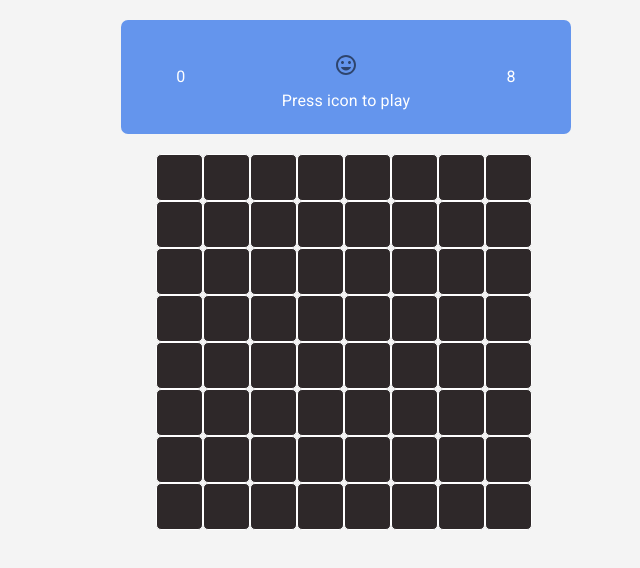
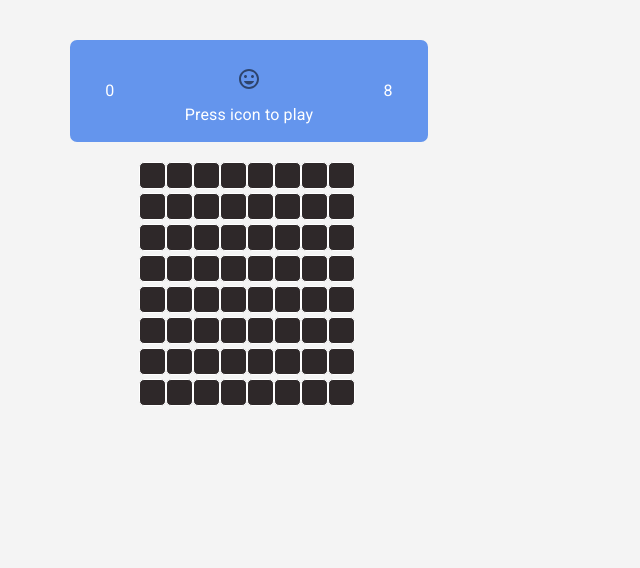
Before and after one commit to littlecastrum/minesweeper, a React (Create React App) app: page / in a window 1280 px wide. Shown: the top 568 px of the page, without its empty margins (391-1031 px from the left). Built offline with nearby package versions, Linux system fonts and the light colour scheme.

Commit message:
General settings for IndexDB

```diff
--- a/package.json
+++ b/package.json
@@ -10,6 +10,7 @@
     "lodash": "^4.17.15",
     "react": "^16.9.0",
     "react-dom": "^16.9.0",
+    "react-indexed-db": "^1.0.5",
     "react-scripts": "3.1.1",
     "typeface-roboto": "^0.0.75"
   },
--- a/src/App.tsx
+++ b/src/App.tsx
@@ -1,4 +1,4 @@
-import React, { FunctionComponent, useState } from 'react';
+import React, { FunctionComponent, ChangeEvent, useState } from 'react';
 import { makeStyles } from '@material-ui/styles';
 import { Container } from '@material-ui/core';
 
@@ -11,6 +11,11 @@ const useStyles = makeStyles({
     fontFamily: 'sans-serif',
     background: '#f4f4f4'
   },
+  root: {
+    display: 'flex',
+    flexDirection: 'column',
+    alignItems: 'center'
+  }
 });
 
 const App: FunctionComponent = () => {
@@ -19,7 +24,7 @@ const App: FunctionComponent = () => {
   const [mines, setMines] = useState(8);
 
   return (
-    <Container>
+    <Container className={classes.root}>
       <Game window={window} mines={mines}/>
     </Container>
   );
--- a/src/components/Game/Board.tsx
+++ b/src/components/Game/Board.tsx
@@ -7,8 +7,11 @@ import Cell from './Cell';
 
 const useStyles = makeStyles({
   board: {
-    width: '450px',
-    padding: '0 35px'
+    width: '220px',
+    margin: '0 auto'
+  },
+  cell: {
+    display: 'inline-block'
   },
   clear: {
     clear: 'both',
@@ -24,6 +27,7 @@ interface Props {
 
 const Board: FunctionComponent<Props> = ({ data, flagging, lookup }) => {
   const classes = useStyles();
+
   return (
     <div className={classes.board}>
       {
@@ -32,7 +36,7 @@ const Board: FunctionComponent<Props> = ({ data, flagging, lookup }) => {
             const coords = cell.coordinates
             const cellKey = `${coords.x}::${coords.y}`;
             return (
-              <div key={cellKey}>
+              <div key={cellKey} className={classes.cell}>
                 <Cell click={lookup} rightClick={flagging} data={cell} />
                 {(row[row.length - 1] === cell) ? <div className={classes.clear} /> : ''}
               </div>
--- a/src/components/Game/Cell.tsx
+++ b/src/components/Game/Cell.tsx
@@ -10,9 +10,9 @@ const useStyles = makeStyles({
     border: '1px solid #fff',
     float: 'left',
     lineHeight: '45px',
-    height: '45px',
+    height: '25px',
     textAlign: 'center',
-    width: '45px',
+    width: '25px',
     cursor: 'pointer',
     borderRadius: '5px',
     color: '#fff',
--- a/src/components/Game/Header.tsx
+++ b/src/components/Game/Header.tsx
@@ -14,12 +14,12 @@ import Timer, { timerState } from './Timer';
 
 const useStyles = makeStyles({
   details: {
-    marginBottom: '20px',
+    width: '30%',
+    margin: '20px auto',
     background: 'cornflowerblue',
-    padding: '7px',
     textAlign: 'center',
     color: '#fff',
-    minHeight: '100px',
+    padding: '15px 0',
     borderRadius: '7px',
     display: 'flex',
     justifyContent: 'space-around',
--- a/src/components/Game/index.tsx
+++ b/src/components/Game/index.tsx
@@ -1,6 +1,7 @@
-import React, { FunctionComponent, MouseEvent, useState } from 'react';
+import React, { FunctionComponent, useState, useEffect } from 'react';
 import { isEqual } from 'lodash';
 import { makeStyles } from '@material-ui/core';
+import { useIndexedDB } from 'react-indexed-db';
 
 import {
   createBoard,
@@ -20,9 +21,7 @@ import Header from './Header';
 
 const useStyles = makeStyles({
   root: {
-    width: '450px',
-    position: 'absolute',
-    left: '40%'
+    width: '100%',
   }
 })
 
@@ -35,8 +34,11 @@ export const Game: FunctionComponent<Props> = ({ window, mines }) => {
   const [board, setBoard] = useState(createBoard(window, mines));
   const [state, setState] = useState(GameState.LOADING);
   const [minesCount, setMinesCount] = useState(mines);
+  const classes = useStyles();
 
-  const classes = useStyles();
+  useEffect(() => {
+    setBoard(createBoard(window, mines))
+  }, [window, mines])
 
   const revealBoard = () => {
     const reveledBoard = board.map((row) => {
--- a/src/index.tsx
+++ b/src/index.tsx
@@ -5,7 +5,4 @@ import * as serviceWorker from './serviceWorker';
 
 ReactDOM.render(<App />, document.getElementById('root'));
 
-// If you want your app to work offline and load faster, you can change
-// unregister() to register() below. Note this comes with some pitfalls.
-// Learn more about service workers: https://bit.ly/CRA-PWA
-serviceWorker.unregister();
+serviceWorker.register();
```
Also changed, not shown: src/lib/config.ts (added, +15 -0 lines), 1 other file (tests, documents, lock files or other folders).
